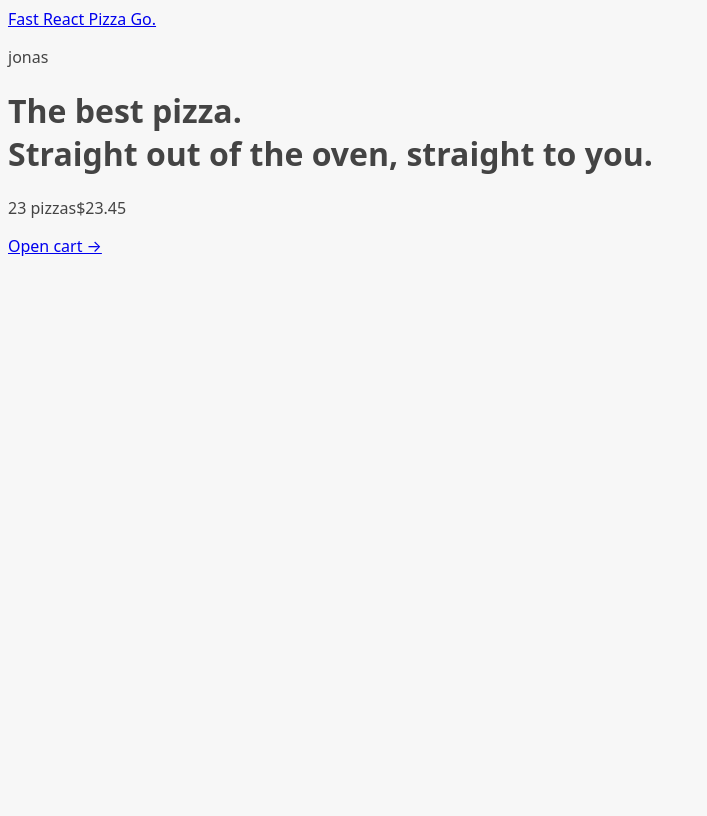
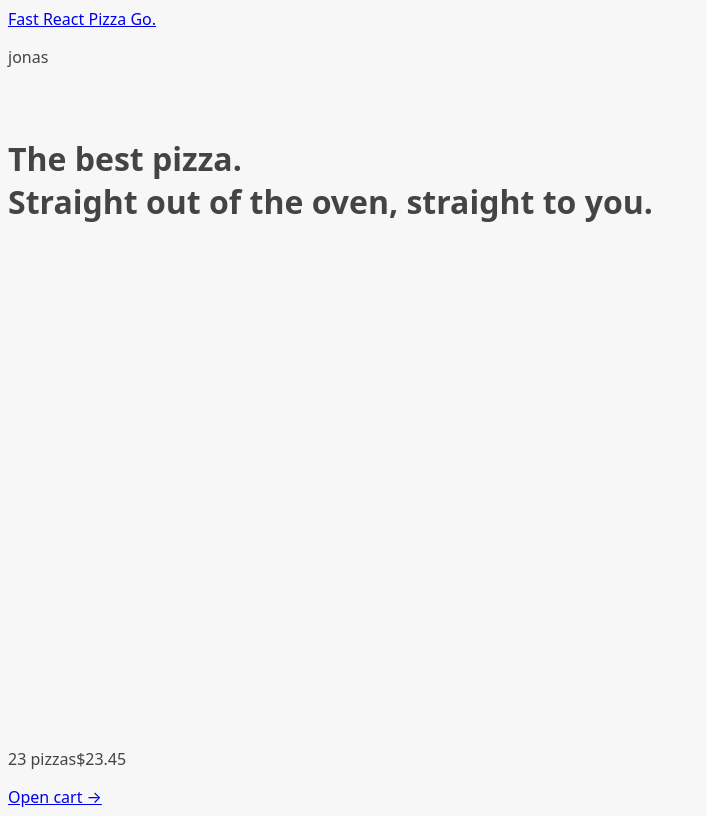
Before and after one commit to hizya/fast-pizza-quiz, a React (Vite) app: page / in a window 1280 px wide. Shown: the whole page, without its empty margins (0-707 px from the left). Built offline with nearby package versions, Linux system fonts and the light colour scheme.

Commit message:
displaying-loading-indicator

```diff
--- a/src/App.jsx
+++ b/src/App.jsx
@@ -6,10 +6,11 @@
 import Cart from './features/cart/Cart';
 import CreateOrder from './features/order/Order';
 import AppLayout from './ui/AppLayout';
-
+import Error from './ui/Error';
 const router = createBrowserRouter([
   {
     element: <AppLayout />,
+    errorElement: <Error />,
     children: [
       {
         path: '/',
--- a/src/features/menu/Menu.jsx
+++ b/src/features/menu/Menu.jsx
@@ -15,8 +15,6 @@
 
 export async function loader() {
   const menu = await getMenu();
-  // console.log(menu);
-  console.log('loader function');
   return menu;
 }
 
--- a/src/ui/AppLayout.jsx
+++ b/src/ui/AppLayout.jsx
@@ -1,10 +1,16 @@
 import Header from './Header';
+import Loader from './Loader';
 import CartOverview from '../features/cart/CartOverview';
-import { Outlet } from 'react-router-dom';
+import { Outlet, useNavigation } from 'react-router-dom';
 
 function AppLayout() {
+  const navigation = useNavigation();
+
+  const isLoading = navigation.state === 'loading';
+
   return (
-    <div>
+    <div className="layout">
+      {isLoading && <Loader />}
       <Header />
 
       <main>
--- /dev/null
+++ b/src/ui/Loader.jsx
@@ -0,0 +1,5 @@
+function Loader() {
+  return <div className="loader"></div>;
+}
+
+export default Loader;
```
